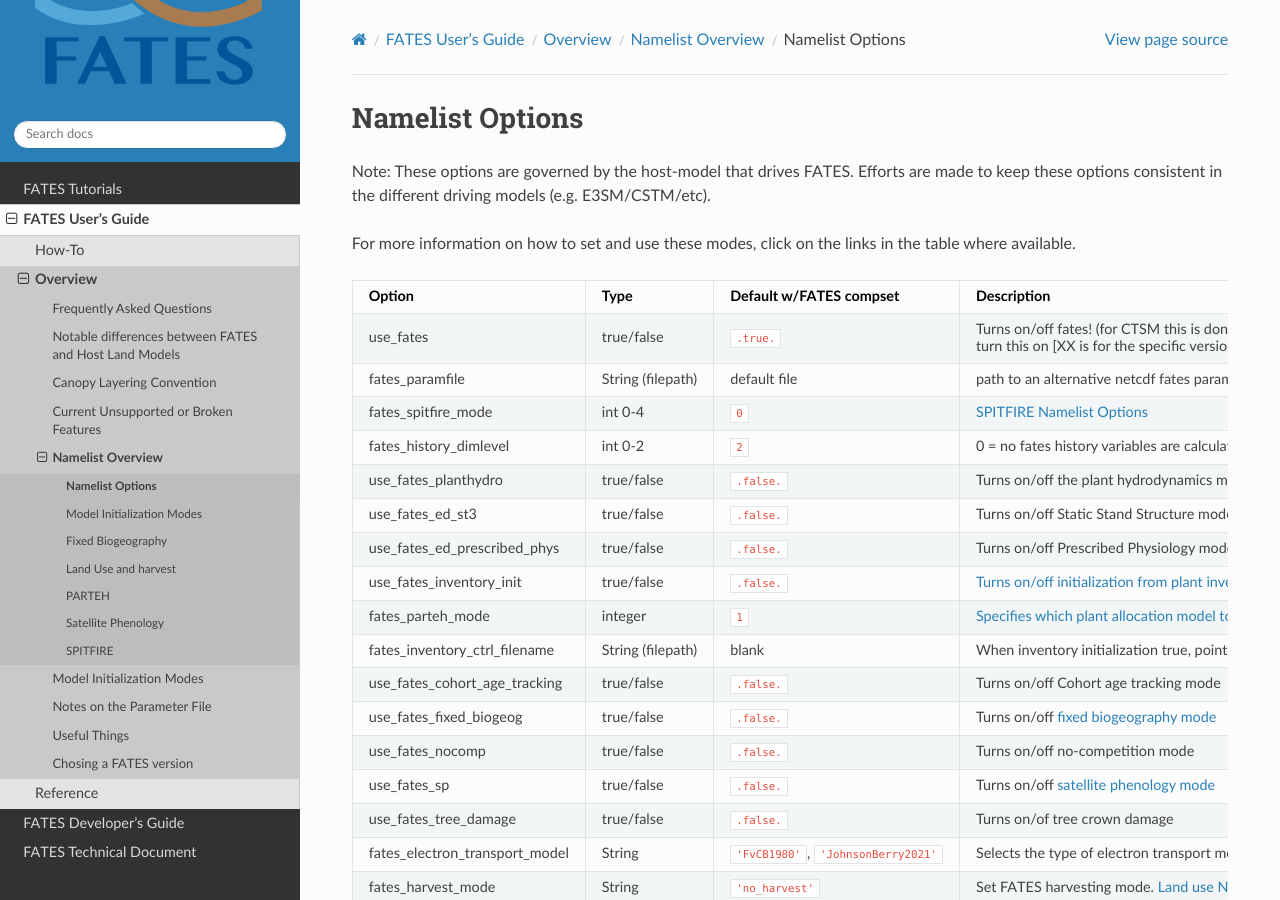
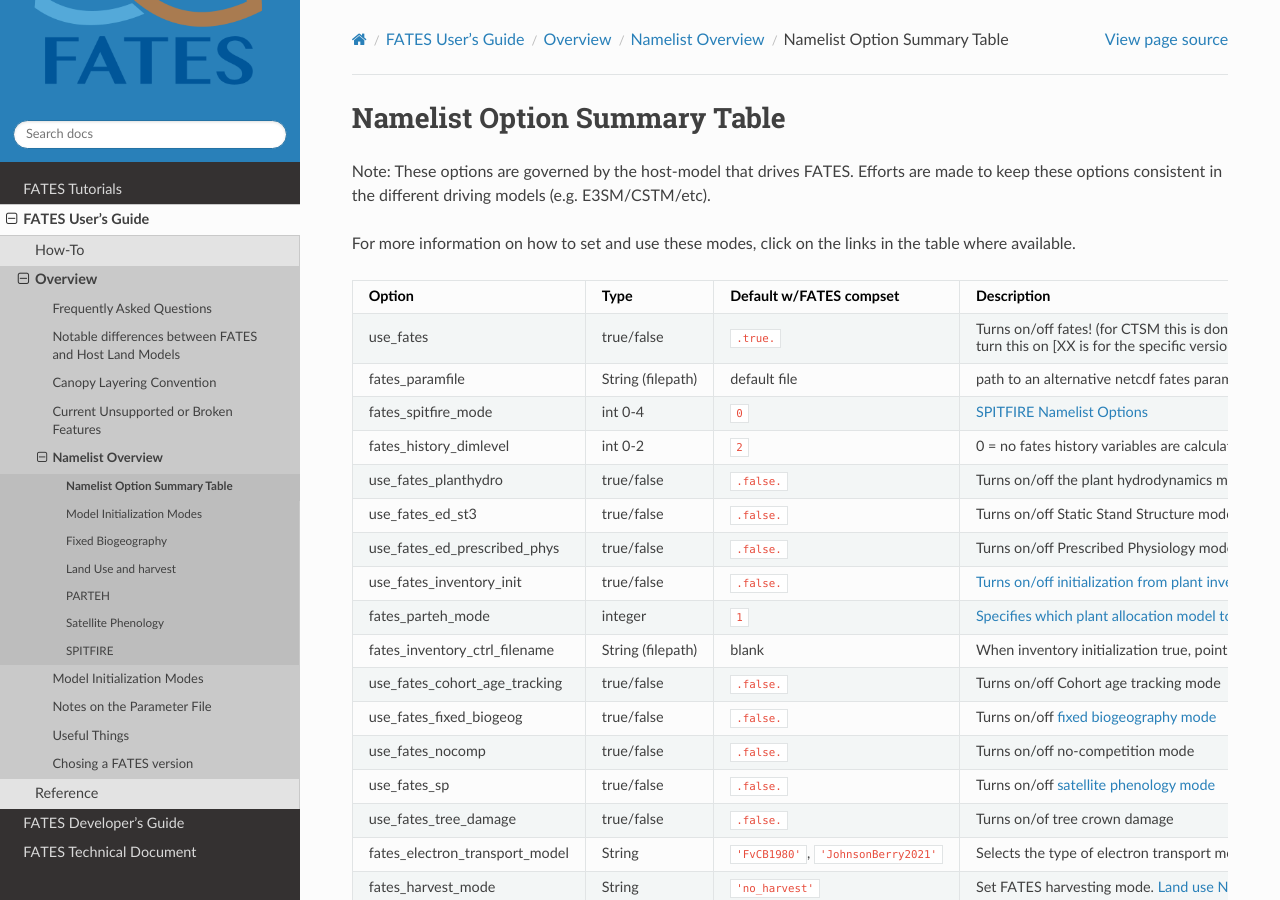
Before and after one commit to NGEET/fates-users-guide, a Sphinx documentation site: the page built from docs/source/user/Namelist-Options-and-Run-Time-Modes.md, in a window 1280 px wide and 900 px high. Built offline with Sphinx 7.4.7 and the Read the Docs theme 3.1.0, drawn with Linux system fonts in a browser that asks for light colours.

Commit message:
expand namelist option page name for clarity

```diff
--- a/docs/source/user/Namelist-Options-and-Run-Time-Modes.md
+++ b/docs/source/user/Namelist-Options-and-Run-Time-Modes.md
@@ -1,4 +1,4 @@
-# Namelist Options
+# Namelist Option Summary Table
 
 Note: These options are governed by the host-model that drives FATES.  Efforts are made to keep these options consistent in the different driving models (e.g. E3SM/CSTM/etc).
 
```
